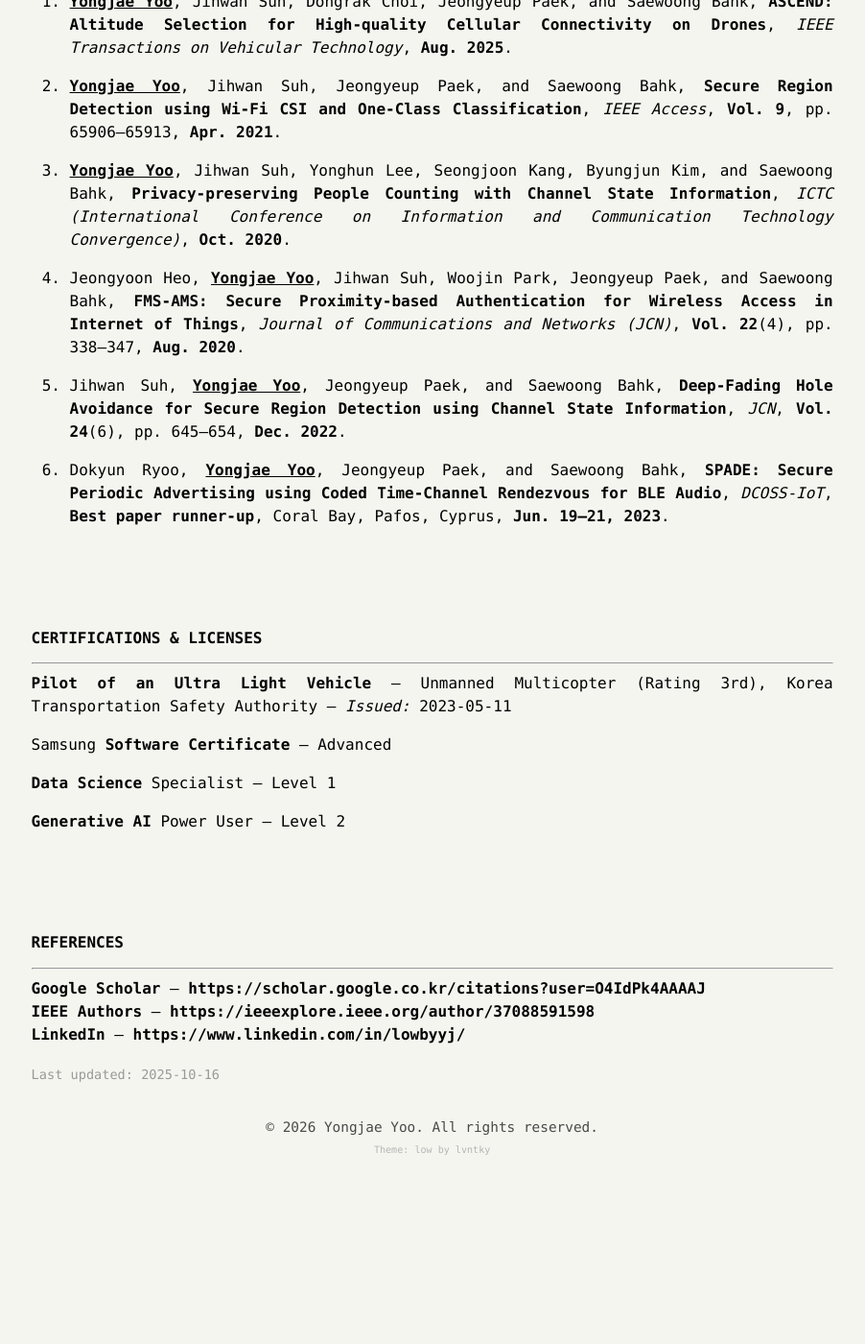
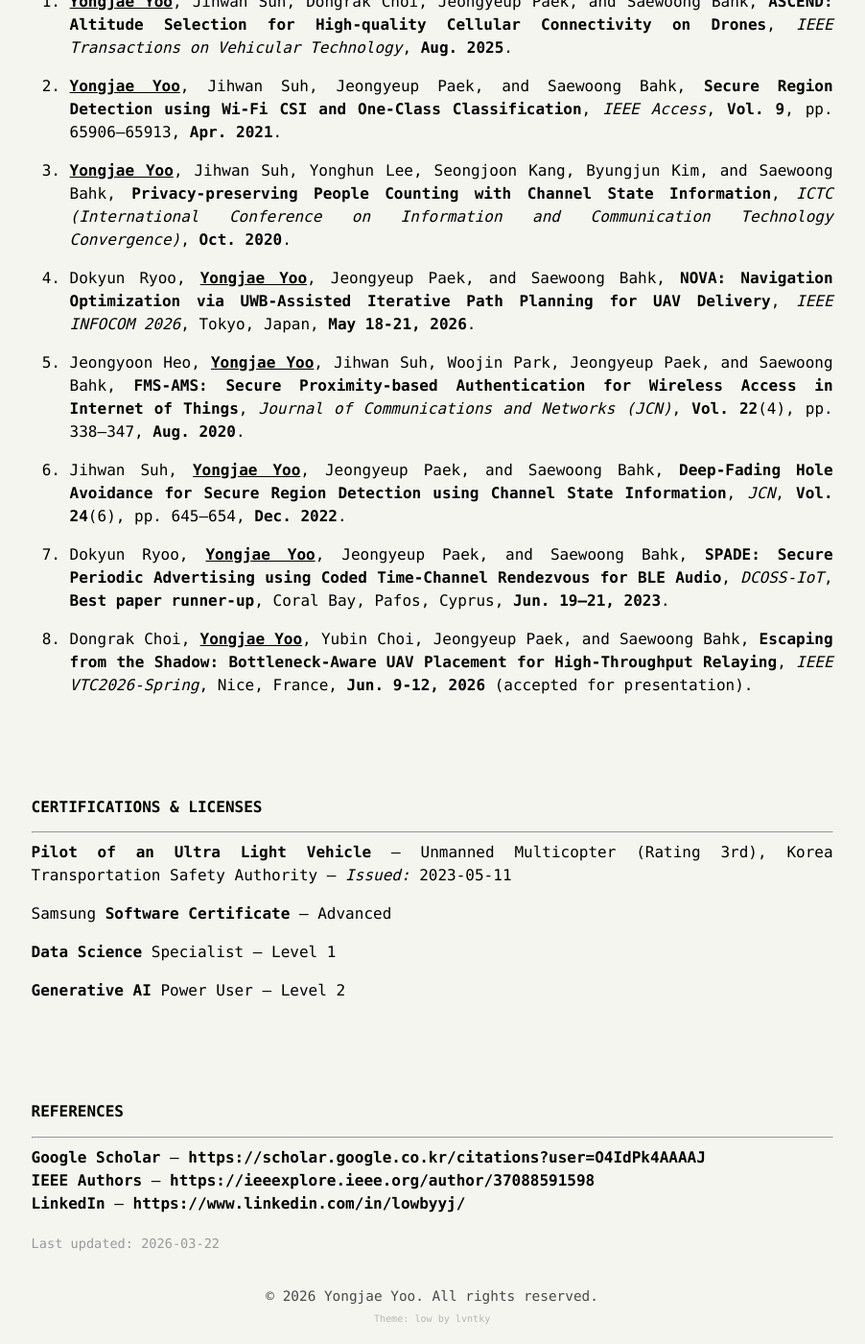
Before and after one commit to lowbyyj/lowbyyj.github.io, a Jekyll site: the page built from index.md, in a window 1280 px wide and 1400 px high, scrolled down 3103 px. Shown: the whole window at 96% size, without its empty margins (183-1085 px from the left). Built offline with Jekyll 4.4.1, drawn with Linux system fonts in a browser that asks for light colours; before the commit the page ends 4327 px from its top, so only the background shows below that.

Commit message:
Update publication list with 2026 papers

```diff
--- a/index.md
+++ b/index.md
@@ -127,11 +127,15 @@
 
 3. **<u>Yongjae Yoo</u>**, Jihwan Suh, Yonghun Lee, Seongjoon Kang, Byungjun Kim, and Saewoong Bahk, **Privacy-preserving People Counting with Channel State Information**, *ICTC (International Conference on Information and Communication Technology Convergence)*, **Oct. 2020**.
 
-4. Jeongyoon Heo, **<u>Yongjae Yoo</u>**, Jihwan Suh, Woojin Park, Jeongyeup Paek, and Saewoong Bahk, **FMS-AMS: Secure Proximity-based Authentication for Wireless Access in Internet of Things**, *Journal of Communications and Networks (JCN)*, **Vol. 22**(4), pp. 338–347, **Aug. 2020**.
+4. Dokyun Ryoo, **<u>Yongjae Yoo</u>**, Jeongyeup Paek, and Saewoong Bahk, **NOVA: Navigation Optimization via UWB-Assisted Iterative Path Planning for UAV Delivery**, *IEEE INFOCOM 2026*, Tokyo, Japan, **May 18-21, 2026**.
 
-5. Jihwan Suh, **<u>Yongjae Yoo</u>**, Jeongyeup Paek, and Saewoong Bahk, **Deep-Fading Hole Avoidance for Secure Region Detection using Channel State Information**, *JCN*, **Vol. 24**(6), pp. 645–654, **Dec. 2022**.
+5. Jeongyoon Heo, **<u>Yongjae Yoo</u>**, Jihwan Suh, Woojin Park, Jeongyeup Paek, and Saewoong Bahk, **FMS-AMS: Secure Proximity-based Authentication for Wireless Access in Internet of Things**, *Journal of Communications and Networks (JCN)*, **Vol. 22**(4), pp. 338–347, **Aug. 2020**.
 
-6. Dokyun Ryoo, **<u>Yongjae Yoo</u>**, Jeongyeup Paek, and Saewoong Bahk, **SPADE: Secure Periodic Advertising using Coded Time-Channel Rendezvous for BLE Audio**, *DCOSS-IoT*, **Best paper runner-up**, Coral Bay, Pafos, Cyprus, **Jun. 19–21, 2023**.
+6. Jihwan Suh, **<u>Yongjae Yoo</u>**, Jeongyeup Paek, and Saewoong Bahk, **Deep-Fading Hole Avoidance for Secure Region Detection using Channel State Information**, *JCN*, **Vol. 24**(6), pp. 645–654, **Dec. 2022**.
+
+7. Dokyun Ryoo, **<u>Yongjae Yoo</u>**, Jeongyeup Paek, and Saewoong Bahk, **SPADE: Secure Periodic Advertising using Coded Time-Channel Rendezvous for BLE Audio**, *DCOSS-IoT*, **Best paper runner-up**, Coral Bay, Pafos, Cyprus, **Jun. 19–21, 2023**.
+
+8. Dongrak Choi, **<u>Yongjae Yoo</u>**, Yubin Choi, Jeongyeup Paek, and Saewoong Bahk, **Escaping from the Shadow: Bottleneck-Aware UAV Placement for High-Throughput Relaying**, *IEEE VTC2026-Spring*, Nice, France, **Jun. 9-12, 2026** (accepted for presentation).
 
 <br>
 <br>
@@ -155,4 +159,4 @@
 **IEEE Authors** — <https://ieeexplore.ieee.org/author/37088591598>
 **LinkedIn** — <https://www.linkedin.com/in/lowbyyj/>
 
-<div style="margin-top:1.2rem; font-size:.85em; color:#999;">Last updated: 2025-10-16</div>
+<div style="margin-top:1.2rem; font-size:.85em; color:#999;">Last updated: 2026-03-22</div>
```
